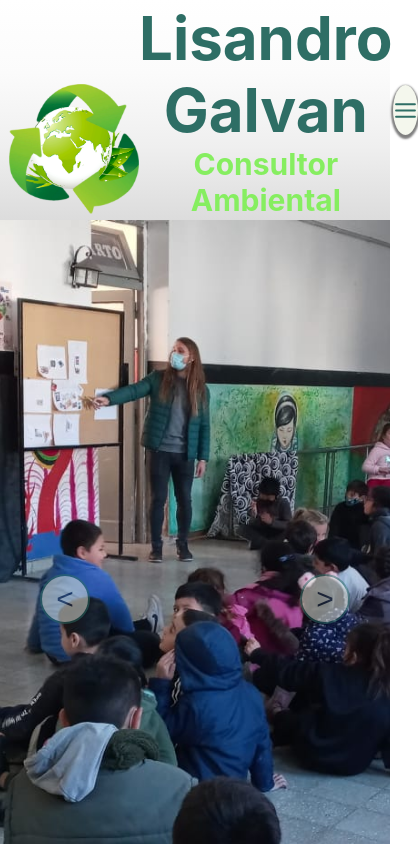
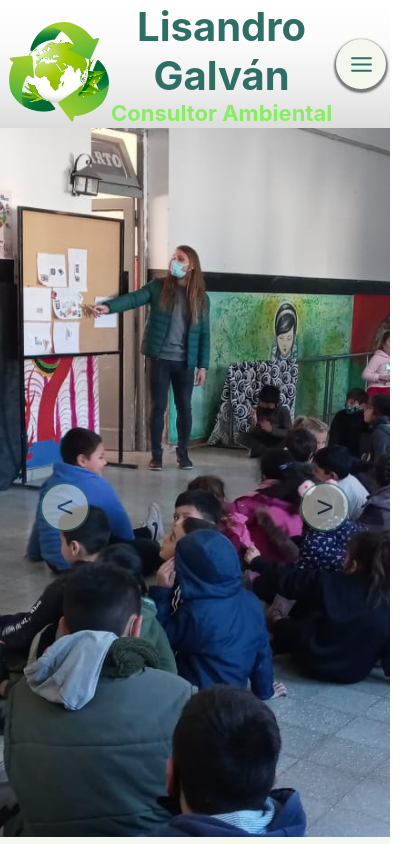
Before and after one commit to juanmagal10/Lisandro-Galvan-site, a React (Create React App) app in the folder pagina-lisandro/: page / in a window 390 px wide. Shown: the top 844 px of the page, 418 px wide, since content can reach past the window. Built offline with nearby package versions, Linux system fonts and the light colour scheme.

Commit message:
change header responsive

```diff
--- a/pagina-lisandro/src/App.js
+++ b/pagina-lisandro/src/App.js
@@ -5,6 +5,8 @@ import Carousel from './components/Carousel/Carousel';
 import Description from './components/Description/Description';
 import Projects from './components/Projects/Projects';
 import Form from './components/Form/Form';
+import Footer from './components/Footer/Footer';
+
 
 function App() {
   return (
@@ -14,6 +16,7 @@ function App() {
       <Description />
       <Projects />
       <Form />
+      <Footer/>
     </div>
   );
 }
--- a/pagina-lisandro/src/components/Description/Description.css
+++ b/pagina-lisandro/src/components/Description/Description.css
@@ -24,6 +24,7 @@
     color: var(--verde-oscuro);
     margin-top: 30px;
     font-size: 30px;
+    border-bottom: 2px solid var(--verde-claro);
 }
 
 .description .p-grid{
--- /dev/null
+++ b/pagina-lisandro/src/components/Footer/Footer.css
@@ -0,0 +1,18 @@
+* {
+    margin: 0;
+    padding: 0;
+}
+
+:root {
+    --blanco: #f4f7ed;
+    --verde-claro: #86ee60;
+    --verde-oscuro: #2e6e65;
+    --azul: #2b3752;
+
+}
+
+.footer-container{
+    background-color: var(--verde-oscuro);
+    color: var(--blanco);
+    height: 90px;
+}
--- /dev/null
+++ b/pagina-lisandro/src/components/Footer/Footer.jsx
@@ -0,0 +1,12 @@
+import React from 'react'
+import './Footer.css'
+
+const Footer = () => {
+  return (
+    <div className='footer-container'>
+
+    </div>
+  )
+}
+
+export default Footer
--- a/pagina-lisandro/src/components/Form/Form.css
+++ b/pagina-lisandro/src/components/Form/Form.css
@@ -19,6 +19,7 @@
     margin: 40px 0 15px 20px;
     border: 1px solid #222;
     box-shadow: 8px 10px 10px 8px #cecece;
+    border-radius: 5px;
 }
 
 .form-card{
@@ -30,12 +31,11 @@
 
 .form-card .form-title-container{
     border: none;
-
 }
 
 .form-card .form-title-container .form-title{
     color: var(--verde-oscuro);
-    font-size: 25px;
+    font-size: 35px;
     margin:10px 0
 
 }
@@ -45,26 +45,30 @@ height: 50%;
 width: 80%;
 object-fit: cover;
 margin-bottom: 10px;
+border-radius: 5px;
 }
+
+
 .form-card p{
  margin: 5px;
+ color: var(--azul);
 }
-
 .form-card .icons-container{
     display: flex;
-    justify-content: space-evenly;
-    align-content:flex-end ;
+    justify-content: space-between;
     margin-top: 15px;
     flex-wrap: wrap;
-    width: 100%;
+    width: 70%;
+    margin:15px auto 0 auto ;
 }
 .form-card .icon-container{
 width: 50%;
 }
 
 .form-card .icon-container :first-child{
-    height: 30px;
-    width: 30px;
+    height: 50px;
+    margin: 10px;
+    width: 50px;
     color: var(--verde-claro);
 }
 
@@ -75,7 +79,6 @@ width: 50%;
     flex-direction: column;
     justify-content: space-evenly;
     height: 80%;
-    /* border: .5px solid var(--azul); */
     margin: 10px;
     border-radius: 5px;
 
@@ -92,8 +95,10 @@ width: 50%;
     padding-left: 7px;
 }
 
-form-container .form form-control .form-input:target{
-    border: .5px solid var(--verde-claro);
+.form-container .form form-control .form-input:focus{
+    border: none;
+    outline: 2px solid var(--verde-claro);
+
 }
 
 .form-container .form .form-text-area{
@@ -105,9 +110,20 @@ form-container .form form-control .form-input:target{
     padding-left: 7px;
     }
 
+
+.form-container .form .form-text-area:focus{
+    border: none;
+    outline: 2px solid var(--verde-claro);
+}
+
+
 .form-container .form button{
-    width: 40%;
+    width: 18%;
+    height: 8%;
     background-color: var(--verde-oscuro);
     color: var(--blanco);
     margin: 0 auto;
+    border-radius: 5px;
+    box-shadow: 8px 10px 10px 8px #cecece;;
+    font-size: 25px;
 }
--- a/pagina-lisandro/src/components/Projects/Projects.css
+++ b/pagina-lisandro/src/components/Projects/Projects.css
@@ -46,6 +46,7 @@
 color: var(--verde-oscuro);
 font-size: 30px;
 margin: 5px;
+ border-bottom: 2px solid var(--verde-claro);
 }
 
 .project-card .project-img{
--- a/pagina-lisandro/src/components/Projects/Projects.js
+++ b/pagina-lisandro/src/components/Projects/Projects.js
@@ -11,12 +11,13 @@ const Projects = () => {
       <div className='grid-container'>
           <div className='projects-container'>
               <div className="project-card">
-                  <h3 className='project-title'>Titulo</h3>
+                  <h3 className='project-title' id='project-title'>Titulo</h3>
+
                   <img className='project-img' src={refugio} alt="refugio" />
                   <p className='project-description'>Lorem ipsum dolor sit, amet consectetur adipisicing elit. Sequi enim at autem, beatae doloremque necessitatibus delectus eos voluptate sapiente voluptatibus repellat quas possimus similique quis magni incidunt et sed modi?</p>
               </div>
               <div className="project-card">
-                  <h3 className='project-title'>Titulo</h3>
+                  <h3 className='project-title' id='project-title2'>Titulo</h3>
                   <img className='project-img' src={reciclaje} alt="reciclaje" />
                   <p className='project-description'>Lorem ipsum dolor sit, amet consectetur adipisicing elit. Sequi enim at autem, beatae doloremque necessitatibus delectus eos voluptate sapiente voluptatibus repellat quas possimus similique quis magni incidunt et sed modi?</p>
               </div>
--- a/pagina-lisandro/src/components/header/Header.jsx
+++ b/pagina-lisandro/src/components/header/Header.jsx
@@ -18,7 +18,7 @@ const Header = () => {
                   <img src={logo} alt="logo" className='logo' />
               </div>
               <div className="titulo-container">
-                  <h1 className="titulo">Lisandro Galvan</h1>
+                  <h1 className="titulo">Lisandro <br/> Galván</h1>
                   <h3 className='subtitulo'>Consultor Ambiental</h3>
               </div>
               <div className="nav-container">
--- a/pagina-lisandro/src/components/header/header.css
+++ b/pagina-lisandro/src/components/header/header.css
@@ -46,6 +46,9 @@
     font-size: 60px;
     font-weight: bold;
     color:var(--verde-oscuro);
+}
+.titulo-container .titulo br{
+    display: none;
 }
 .titulo-container .subtitulo{
     font-size: 30px;
@@ -121,7 +124,7 @@
     z-index: 2000;
     list-style: none;
     width: 30%;
-    height: 55vh;
+    height: fit-content;
     animation-name: aparecerNav;
     animation-duration: 1s;
     border-bottom-right-radius: 4px;
@@ -166,12 +169,38 @@
 }
 
 /* media queris */
+@media screen and (max-width: 1440px){
+    .titulo-container {
+            margin-left: auto;
+        }
+}
+@media screen and (max-width: 1250px) {
+    .titulo-container {
+        margin-left: auto;
+    }
+    .titulo-container .titulo {
+        font-size: 40px;
+    }
+    .titulo-container .titulo br {
+        display: inline;
+    }
+    .titulo-container .subtitulo{
+        font-size: 22px;
+    }
+    .nav-container .nav ul li{
+        font-size: 20px;
+    }
+}
+
 @media screen and (max-width: 900px){
     .titulo-container{
         margin:auto;
     }
-    .titulo-container:hover{
-        animation: none;
+    .titulo-container .titulo {
+        font-size: 40px;
+    }
+    .titulo-container .subtitulo {
+        font-size: 22px;
     }
     .nav-container{
         display: none;
@@ -204,3 +233,18 @@
 
     }
 }
+@media screen and (max-width: 450px){
+    .logo{
+        width: 100px;
+        height:100px;
+    }
+        .titulo-container .titulo {
+        font-size: 40px;
+    }
+    .titulo-container .subtitulo {
+        font-size: 22px;
+    }
+    .aside-nav-container .aside-nav ul li{
+        font-size: 20px;
+    }
+}
```
